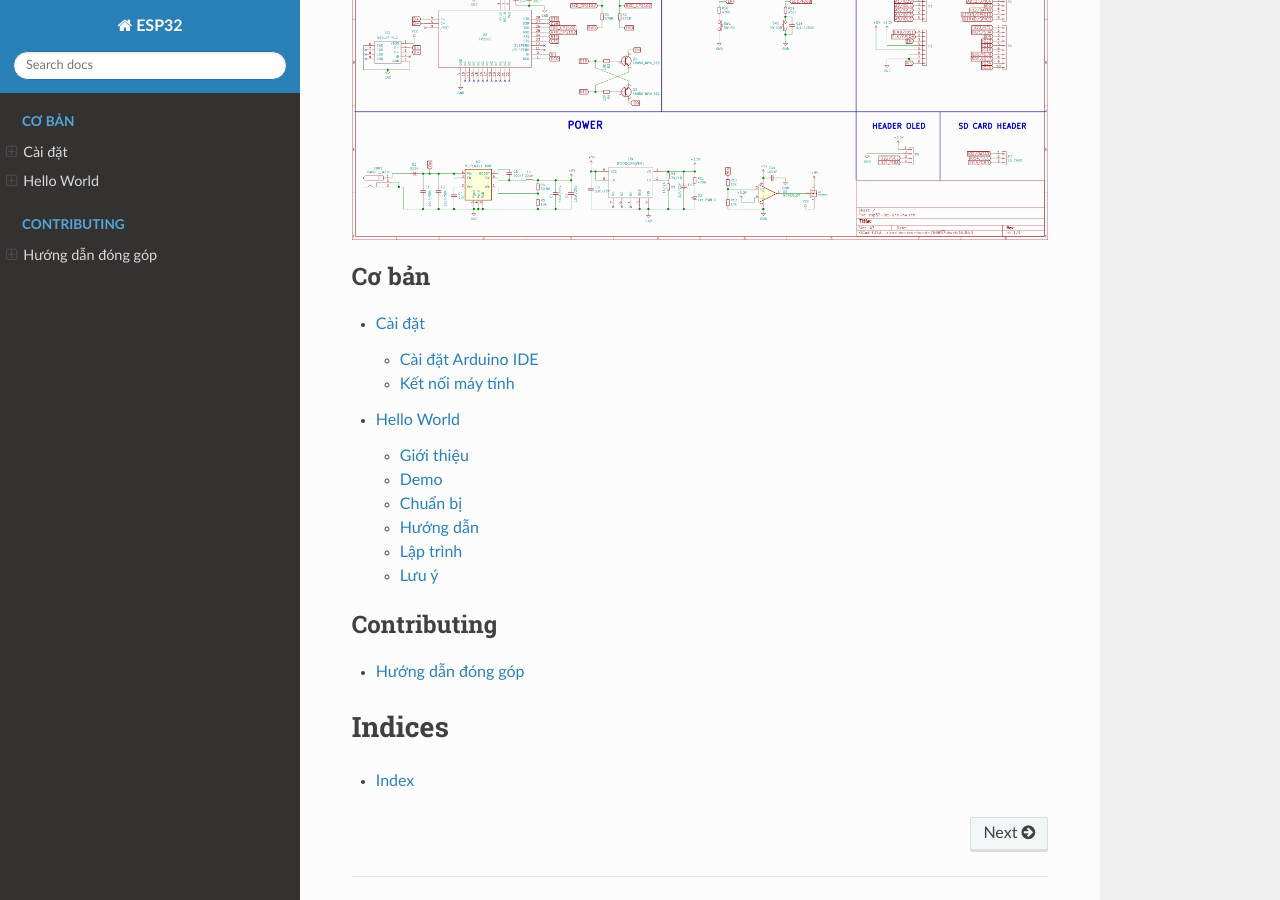
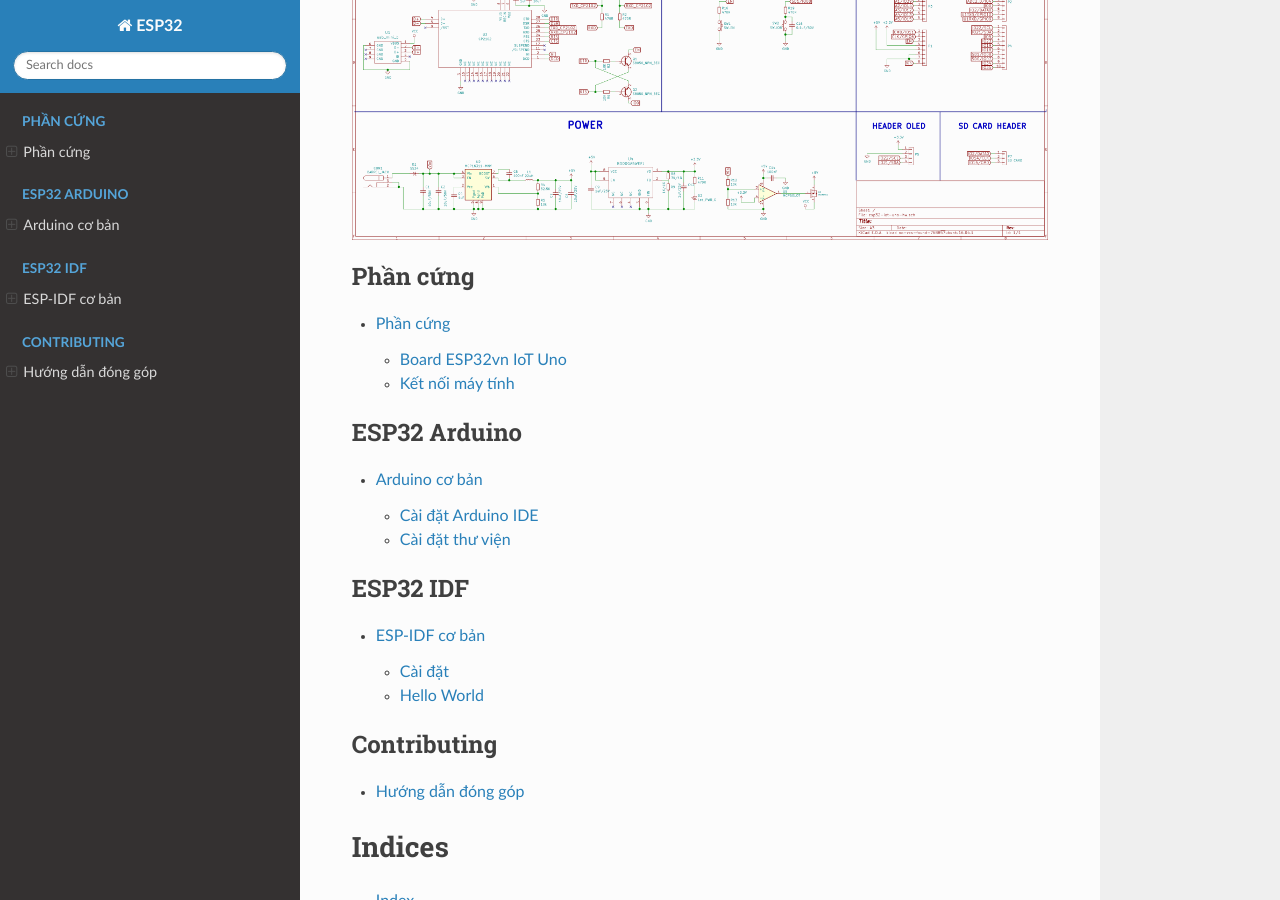
Before and after one commit to esp32vn/esp32.vn, a Sphinx documentation site: the page built from docs/index.rst, in a window 1280 px wide and 900 px high, scrolled down 1372 px. Built offline with Sphinx 7.4.7 and the Read the Docs theme 2.0.0, drawn with Linux system fonts in a browser that asks for light colours; pages that are not in the unit, such as notebooks, are missing from menus.

Commit message:
restruct project, fix some errors

```diff
--- a/docs/basic/index.rst
+++ b/docs/arduino/index.rst
@@ -1,10 +1,8 @@
 Cài đặt
-*******
+-------
 
 .. toctree::
    :maxdepth: 2
 
    Cài đặt Arduino IDE<install>
-   Board ESP32vn IoT Uno <board>
-   Kết nối máy tính <connection>
    Cài đặt thư viện <library>
--- /dev/null
+++ b/docs/arduino/library.rst
@@ -0,0 +1,2 @@
+Thư viện
+--------
--- a/docs/contributing.rst
+++ b/docs/contributing.rst
@@ -19,10 +19,12 @@
 
 Một số lưu ý khác
 =================
-* Các bải hướng dẫn nên sử dụng board **IoT WiFi Uno** để thực hành
+* Các bải hướng dẫn nên sử dụng board **ESP32 IoT Uno** để thực hành
 * Các nội dung cần bổ sung đã được lên danh sách sẵn, nhưng còn trống, có thể viết thêm
 
 
 Danh sách các thành viên đã đóng góp
 ====================================
 * `@tuanpmt <https://github.com/tuanpmt>`_
+* `@trinhduc <https://github.com/trinhduc>`_
+* `@ducvinh727 <https://github.com/ducvinh727>`_
--- /dev/null
+++ b/docs/hardware/board.rst
@@ -0,0 +1,2 @@
+Board
+-----
--- /dev/null
+++ b/docs/hardware/index.rst
@@ -0,0 +1,8 @@
+Phần cứng
+---------
+
+.. toctree::
+   :maxdepth: 2
+
+   Board ESP32vn IoT Uno <board>
+   Kết nối máy tính <connection>
--- /dev/null
+++ b/docs/idf/install.rst
@@ -0,0 +1,2 @@
+Cài đặt
+-------
--- a/docs/index.rst
+++ b/docs/index.rst
@@ -35,12 +35,22 @@
    :width: 800
 
 .. toctree::
-   :caption: Cơ bản
+   :caption: Phần cứng
    :maxdepth: 2
 
-   Cài đặt <basic/index>
-   Hello World <basic/hello-world>
+   Phần cứng <hardware/index>
 
+.. toctree::
+   :caption: ESP32 Arduino
+   :maxdepth: 2
+
+   Arduino cơ bản <arduino/index>
+
+.. toctree::
+   :caption: ESP32 IDF
+   :maxdepth: 2
+
+   ESP-IDF cơ bản <idf/index>
 
 .. toctree::
    :caption: Network/Protocol
```
Also changed, not shown: other parts of docs/contributing.rst (+1 -1 lines), docs/idf/hello-world.rst (renamed from docs/basic/hello-world.rst, +68 -60 lines), docs/idf/index.rst (added, +8 -0 lines), docs/arduino/install.rst (renamed from docs/basic/install.rst), docs/hardware/connection.rst (renamed from docs/basic/connection.rst).
